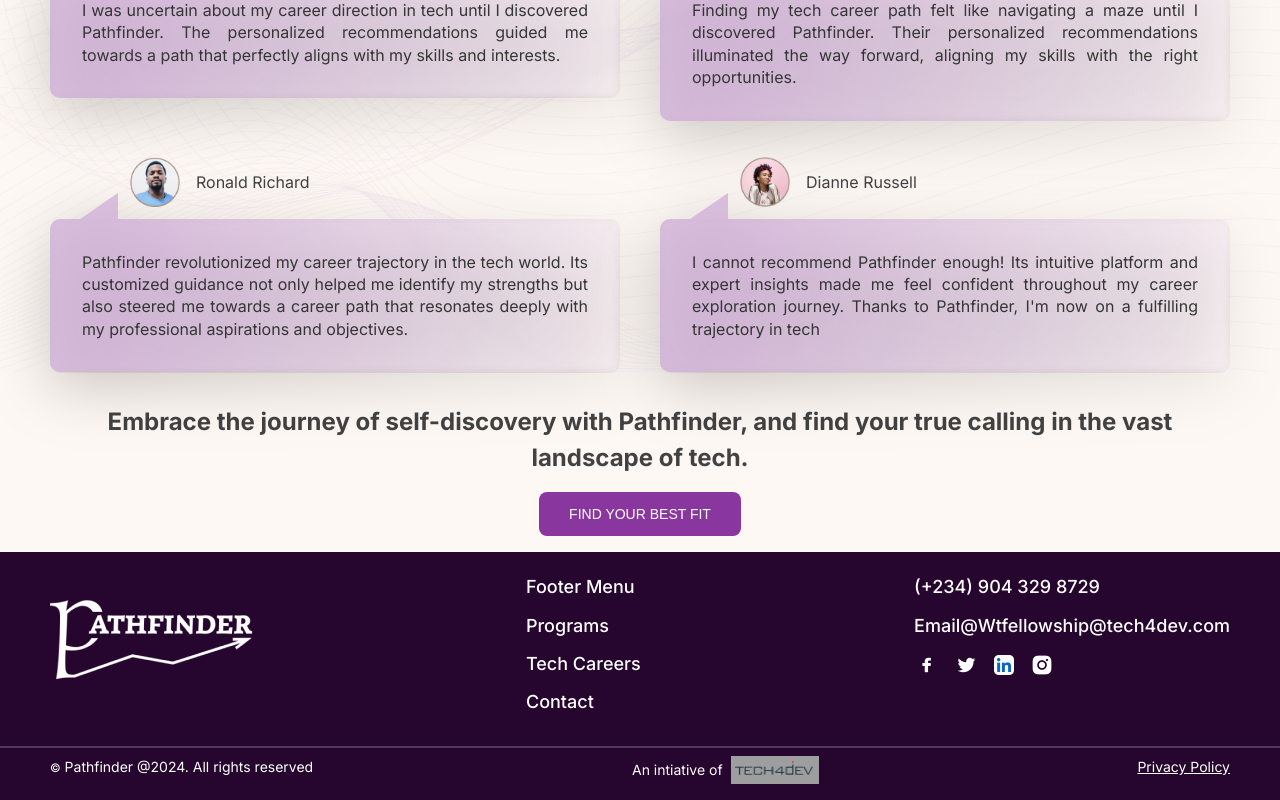
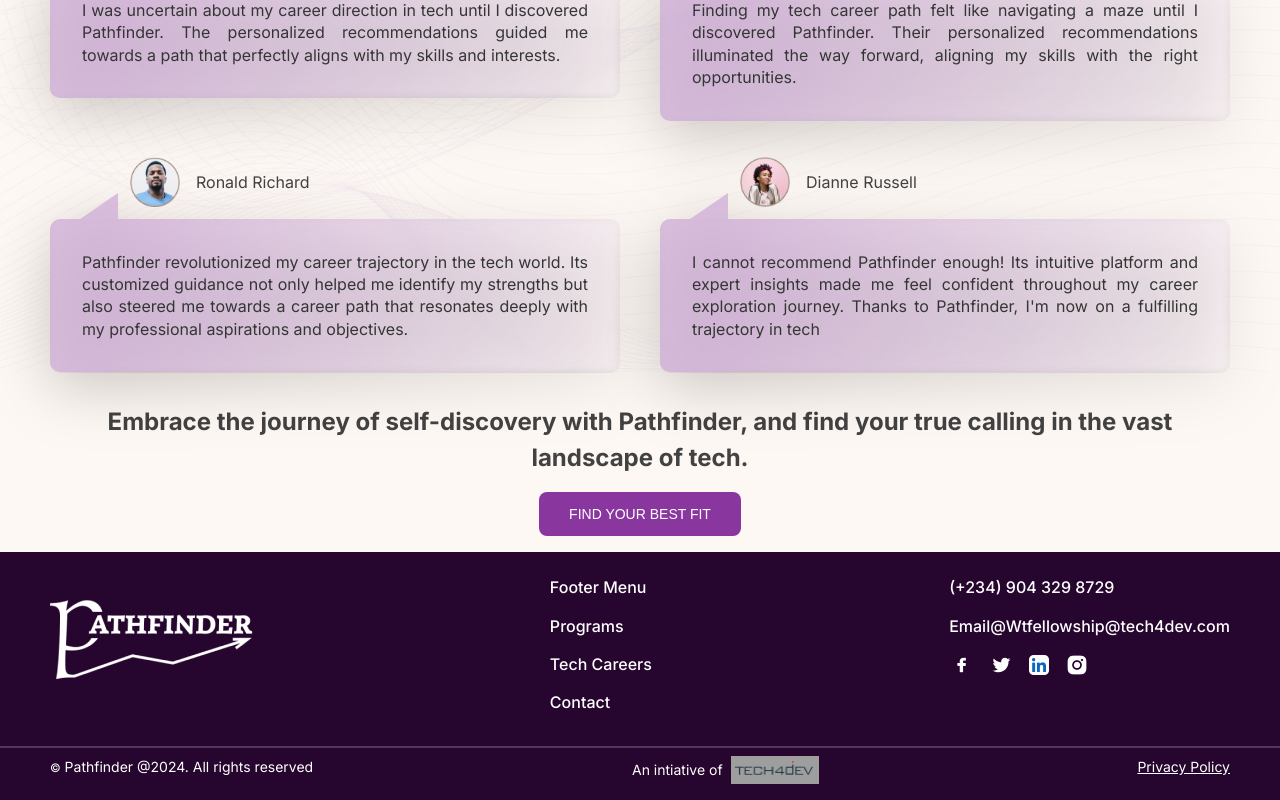
Before and after one commit to wokrit/WTF-Pathfinder, a React (Vite) app: page / in a window 1280 px wide. Shown: the part 2853-3653 px from the top of the page. Built offline with nearby package versions, Linux system fonts and the light colour scheme; no server answers; grey boxes are pictures that could not be loaded.

Commit message:
Update Footer.module.css

```diff
--- a/src/components/pages/Home/landing/Footer.module.css
+++ b/src/components/pages/Home/landing/Footer.module.css
@@ -27,8 +27,16 @@
     gap: 1rem;
 }
 
+.list1 {
+    display: flex;
+/*     flex-direction: column; */
+    list-style-type: none;
+    gap: 1.5rem;
+}
+
+
 .list li {
-    font-size: 18px;
+    font-size: 16px;
     font-weight: 500;
     line-height: 22.4px;
 }
```
